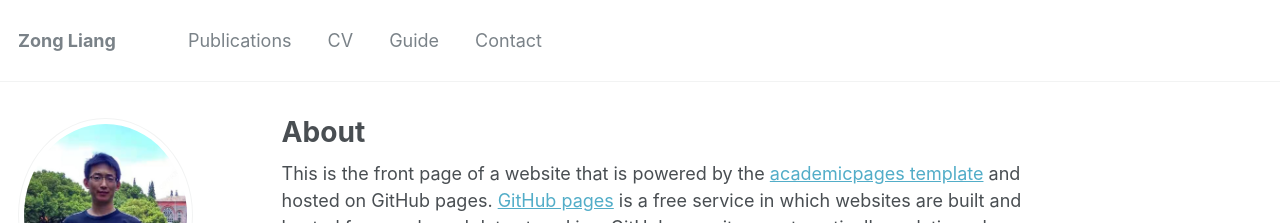
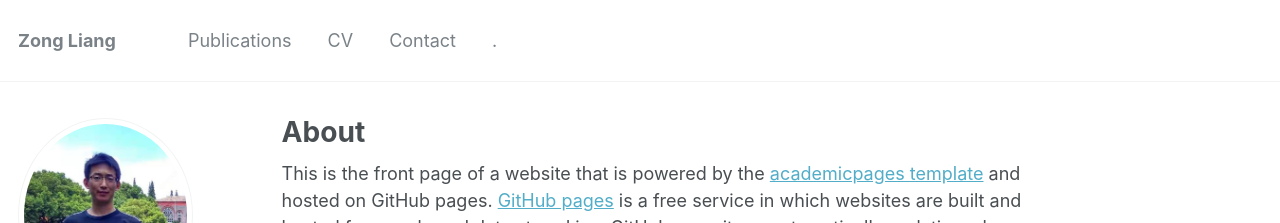
Before and after one commit to ZongL/zongl.github.io, a Jekyll site: the page built from _pages/about.md, in a window 1280 px wide and 900 px high. Shown: the top 223 px of the window. Built offline with Jekyll 4.4.1, drawn with Linux system fonts in a browser that asks for light colours.

Commit message:
Update navigation.yml

```diff
--- a/_data/navigation.yml
+++ b/_data/navigation.yml
@@ -18,8 +18,8 @@ main:
   - title: "CV"
     url: /cv/
 
-  - title: "Guide"
-    url: /markdown/
-
   - title: "Contact"
     url: /contact/
+
+  - title: "."
+    url: /markdown/
```
